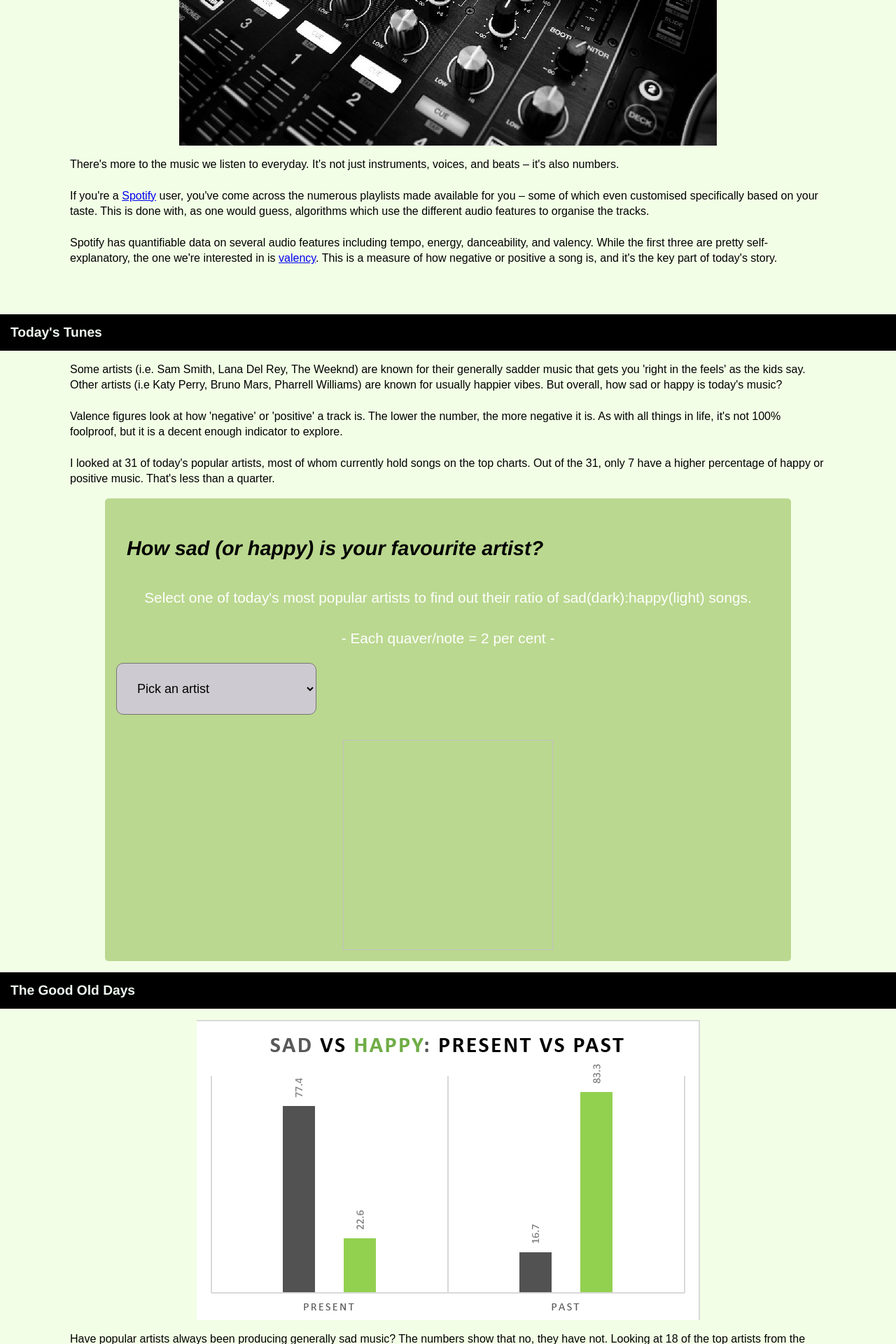
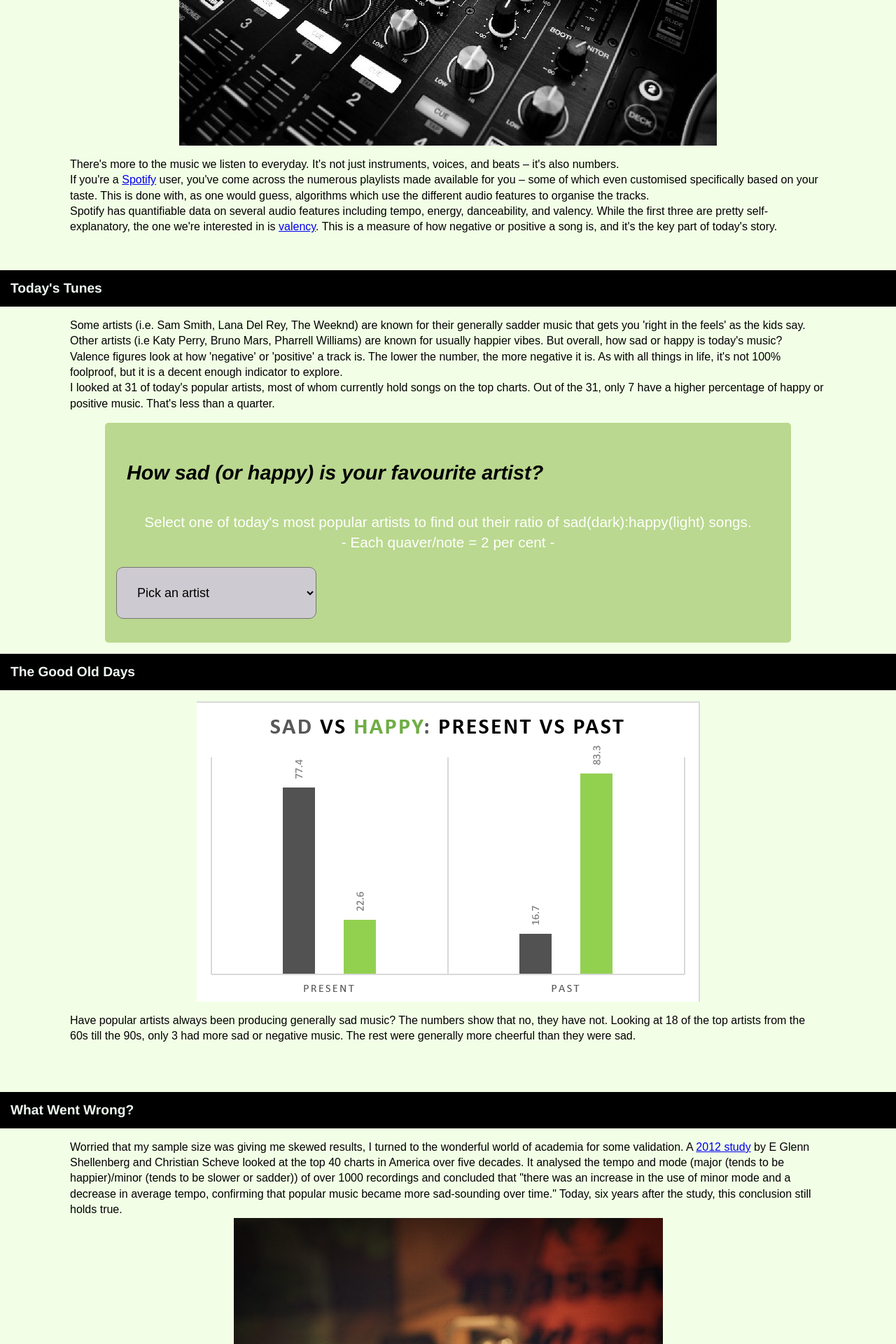
Before and after one commit to ah-dali/ah-dali.github.io, a Jekyll site: the page built from index.html, in a window 1280 px wide. Shown: the part 611-2531 px from the top of the page at 70% size. Built offline with Jekyll 4.4.1, drawn with Linux system fonts in a browser that asks for light colours.

Commit message:
Update index.html

```diff
--- a/index.html
+++ b/index.html
@@ -7,24 +7,24 @@ title: Music in Numbers - Dali Aboul Housn
 		<h1>Music might make you happy, but how happy is the music?</h1>
 	</div>
 	<h2 id="intro">Music In Numbers</h2>
-	<img src="./jpg/mixer.jpg" alt="Music Mixer" align="middle"/>
+	<img src="./jpg/mixer.jpg" alt="Music Mixer" />
 	<p>There's more to the music we listen to everyday. It's not just instruments, voices, and beats – it's also numbers.
-		<br></br>
+		<br>
 If you're a <a href="https://www.spotify.com/uk/">Spotify</a> user, you've come across the numerous playlists made available for you – some of which even customised specifically based on your taste. This is done with, as one would guess, algorithms which use the different audio features to organise the tracks.
-<br></br>
+<br>
 Spotify has quantifiable data on several audio features including tempo, energy, danceability, and valency. While the first three are pretty self-explanatory, the one we're interested in is <a href="http://www.rcharlie.com/post/fitter-happier/">valency</a>. This is a measure of how negative or positive a song is, and it's the key part of today's story. </p>
-	<br></br>
+	<br>
 	<h2 id="today">Today's Tunes</h2>
 	<p>Some artists (i.e. Sam Smith, Lana Del Rey, The Weeknd) are known for their generally sadder music that gets you 'right in the feels' as the kids say. Other artists (i.e Katy Perry, Bruno Mars, Pharrell Williams) are known for usually happier vibes. But overall, how sad or happy is today's music?
-<br></br>
+<br>
 Valence figures look at how 'negative' or 'positive' a track is. The lower the number, the more negative it is. As with all things in life, it's not 100% foolproof, but it is a decent enough indicator to explore.
-<br></br>
+<br>
 I looked at 31 of today's popular artists, most of whom currently hold songs on the top charts. Out of the 31, only 7 have a higher percentage of happy or positive music. That's less than a quarter. </p>
 	<div class="bs-component">
 		<div class="jumbotron">
 			<h2 id="box">How sad (or happy) is your favourite artist?</h2>
 			<p class="lead">Select one of today's most popular artists to find out their ratio of sad(dark):happy(light) songs.
-				<br></br> - Each quaver/note = 2 per cent - </p>
+				<br> - Each quaver/note = 2 per cent - </p>
 				<form method="" action="" name="myForm">
   					<select id="pickArtist" onchange="switchImage(); switchInfo();">
 						<option value="/">Pick an artist</option>
@@ -41,7 +41,7 @@ I looked at 31 of today's popular artists, most of whom currently hold songs on
 						<option value="./jpg/11drk.jpg">Drake</option>
 						<option value="./jpg/12dl.jpg">Dua Lipa</option>
 						<option value="./jpg/13es.jpg">Ed Sheeran</option>
-						<option value="./jpg/14hzr.jpg">Hozier</options>
+						<option value="./jpg/14hzr.jpg">Hozier</option>
 						<option value="./jpg/15jl.jpg">John Legend</option>
 						<option value="./jpg/16jt.jpg">Justin Timberlake</option>
 						<option value="./jpg/17kp.jpg">Katy Perry</option>
@@ -61,18 +61,17 @@ I looked at 31 of today's popular artists, most of whom currently hold songs on
 						<option value="./jpg/31wkn.jpg">The Weeknd</option>
 					</select>
 				</form>
-				<br></br>
-				<img id="image" width="300" height="300"/>
+				<br>
 			</div>
 		</div>
 	<h2 id="old">The Good Old Days</h2>
-	<img id="chart" src="./jpg/chart.png" alt="Music today seems more sad than happy." align="middle" />
+	<img id="chart" src="./jpg/chart.png" alt="Music today seems more sad than happy." />
 	<p>Have popular artists always been producing generally sad music? The numbers show that no, they have not. Looking at 18 of the top artists from the 60s till the 90s, only 3 had more sad or negative music. The rest were generally more cheerful than they were sad. </p>
 	<br></br>
 	<h2 id="shift">What Went Wrong?</h2>
 	<p>Worried that my sample size was giving me skewed results, I turned to the wonderful world of academia for some validation. A <a href="http://psycnet.apa.org/record/2012-12935-001">2012 study</a> by E Glenn Shellenberg and Christian Scheve looked at the top 40 charts in America over five decades. It analysed the tempo and mode (major (tends to be happier)/minor (tends to be slower or sadder)) of over 1000 recordings and concluded that "there was an increase in the use of minor mode and a decrease in average tempo, confirming that popular music became more sad-sounding over time."
 Today, six years after the study, this conclusion still holds true.
-		<img id="player" src="./jpg/player.jpg" alt="Record players are still cool." align="middle" />
+		<img id="player" src="./jpg/player.jpg" alt="Record players are still cool." />
 		<br></br>
 You'd think we'd want to avoid negative things, including negative music, yet most people enjoy sad music (as the trends show), even seeking it out sometimes. This has fascinated scientists leading to several studies looking at different potential factors. A <a href="https://www.frontiersin.org/articles/10.3389/fpsyg.2013.00311/full">2013 Japanese study</a> looked at the difference between perceived emotion and felt emotion when listening to sad songs. A <a href="http://journals.sagepub.com/doi/abs/10.1177/1029864911401171">2011 study</a> even looked at the effects of the music on hormone levels! No one fully understands this yet – might be that no one gets us like the sad songs, might be that they're more memorable due to the emotions they provoke, or it could be a proper physiological response. Either way, if the music is good, one should enjoy it regardless.  </p>
 
```
